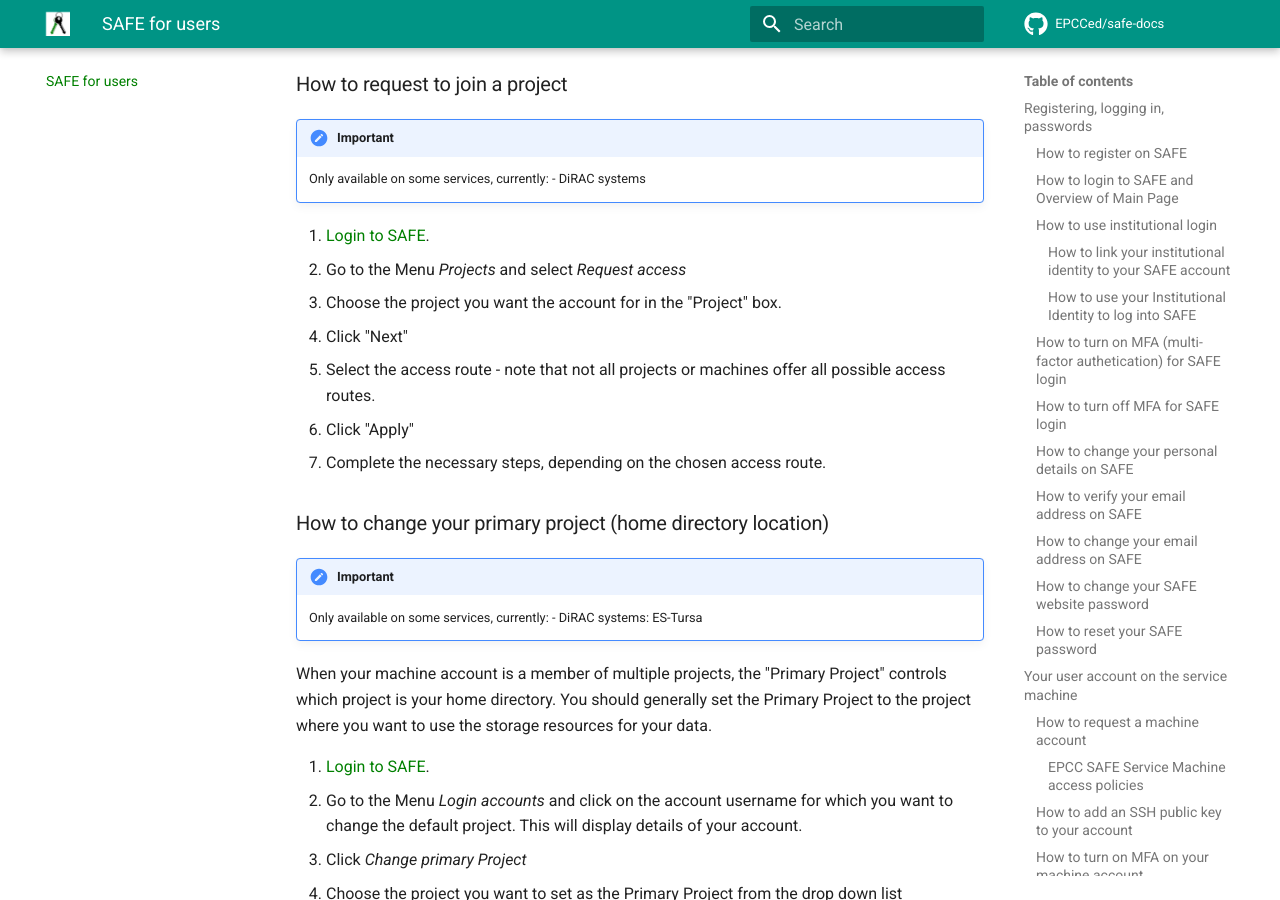
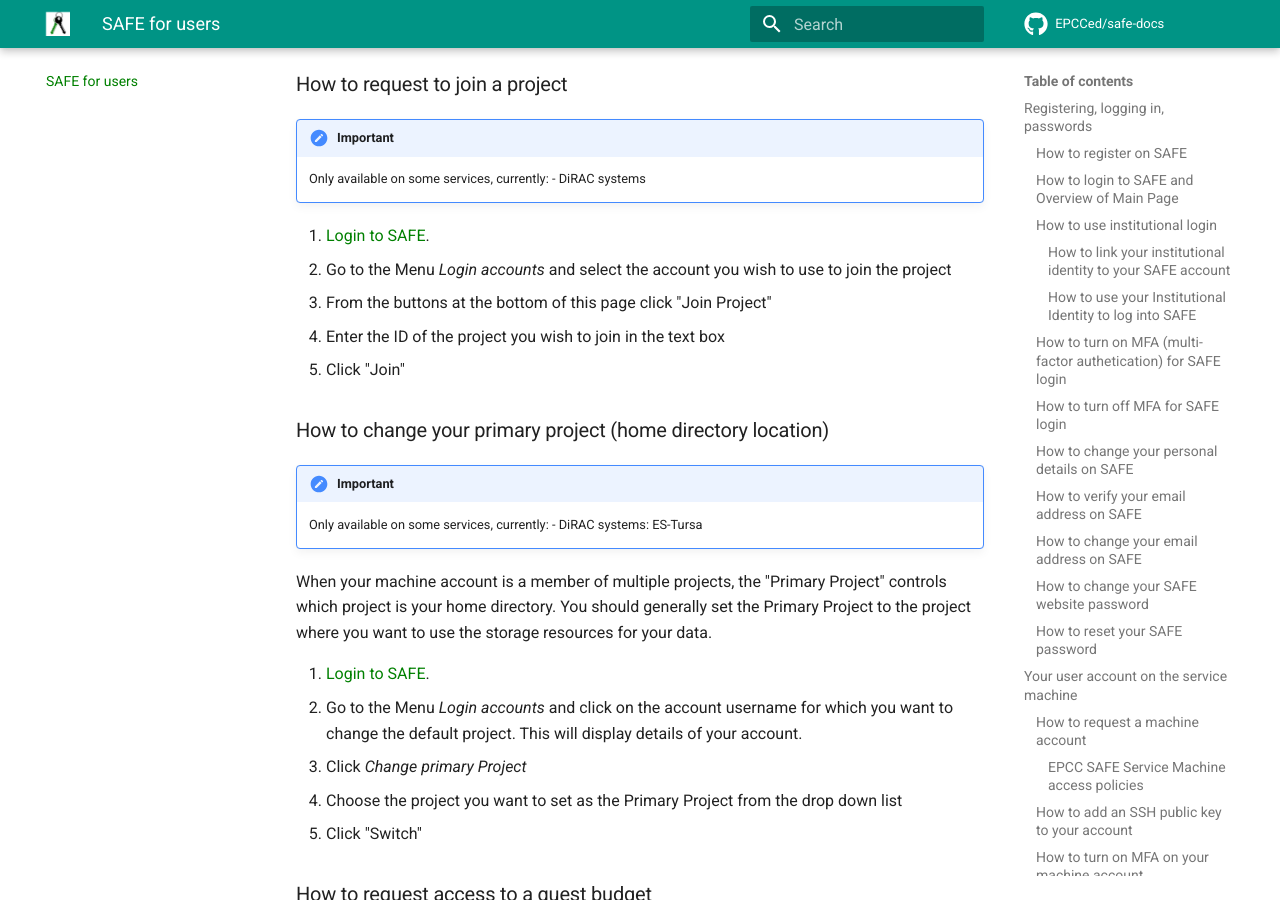
Before and after one commit to EPCCed/safe-docs, an MkDocs documentation site: the page built from docs/safe-for-users.md, in a window 1280 px wide and 900 px high, scrolled down 9808 px. Built offline with MkDocs 1.6.1 and Material for MkDocs 9.7.7, drawn with Linux system fonts in a browser that asks for light colours; comment, search, counter and statistics services are not loaded.

Commit message:
Update join project

```diff
--- a/docs/safe-for-users.md
+++ b/docs/safe-for-users.md
@@ -328,12 +328,11 @@ your postal address, you must type them again as part of Address Lines 1-4.
     - DiRAC systems
 
 1. [Login to SAFE](#login).
-2. Go to the Menu *Projects* and select *Request access*
-3. Choose the project you want the account for in the "Project" box.
-4. Click "Next"
-5. Select the access route - note that not all projects or machines offer all possible access routes.
-6. Click "Apply"
-7. Complete the necessary steps, depending on the chosen access route.
+2. Go to the Menu *Login accounts* and select the account you wish to use to join the project
+3. From the buttons at the bottom of this page click "Join Project"
+4. Enter the ID of the project you wish to join in the text box
+4. Click "Join"
+
 
 ### <a id="primaryproject"></a> How to change your primary project (home directory location)
 
```
